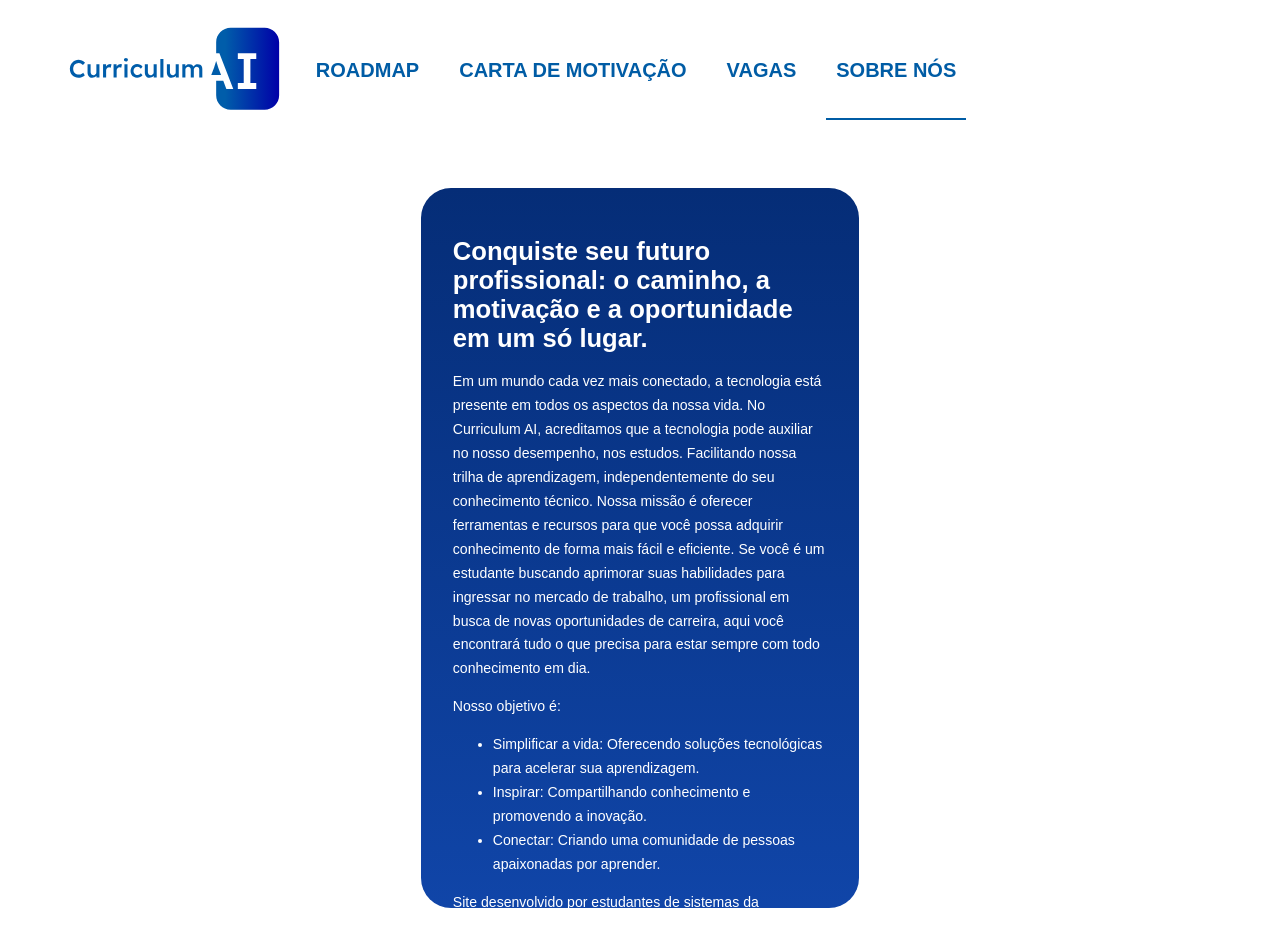
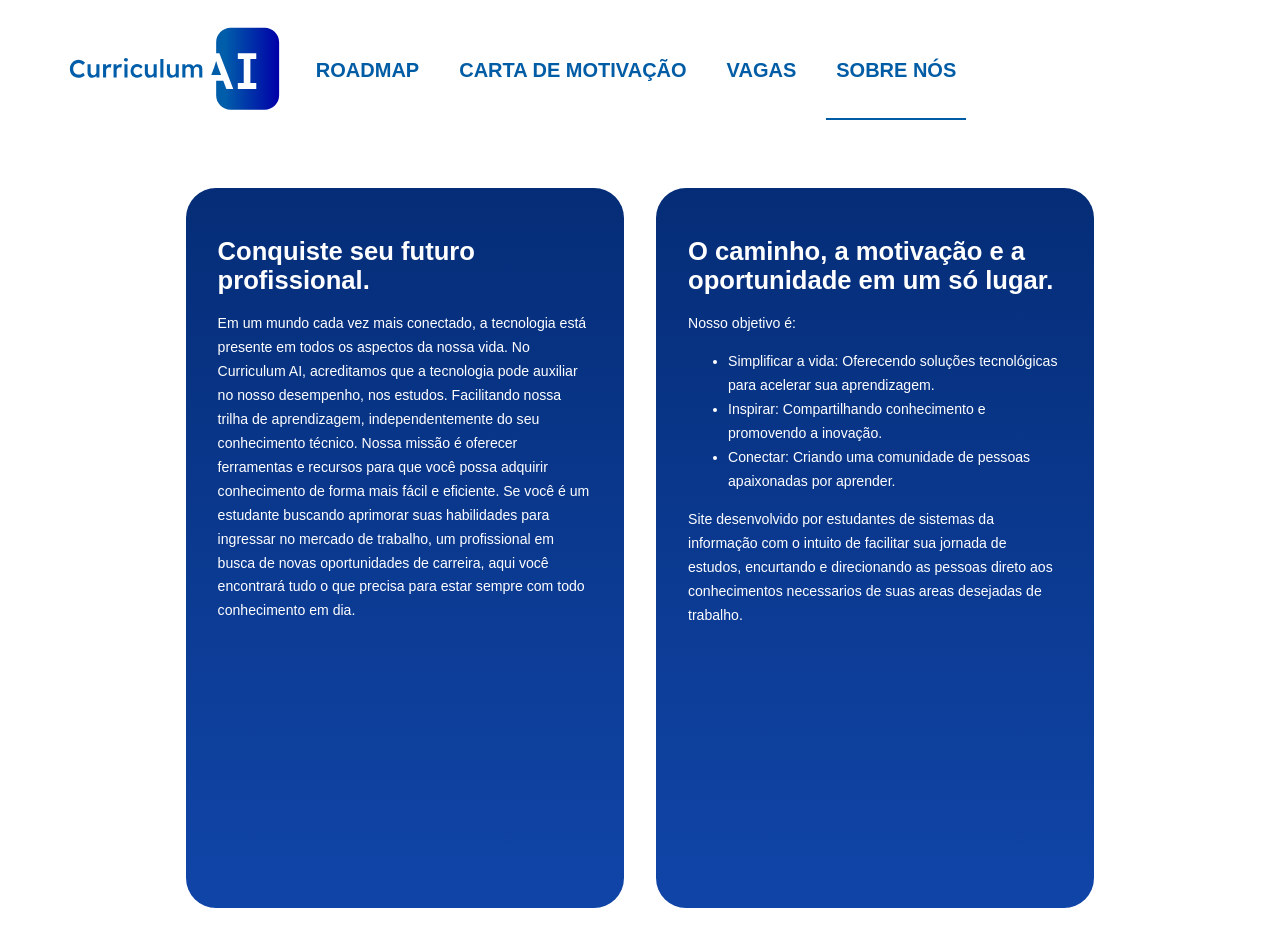
Before and after one commit to Curriculum-Vitae-AI/Curriculum-AI-FrontEnd, a React (Create React App) app: page /sobre in a window 1280 px wide. Shown: the top 946 px of the page. Built offline with nearby package versions, Linux system fonts and the light colour scheme.

Commit message:
fix: corrige caixas sobre nos

```diff
--- a/src/pages/SobreNos.js
+++ b/src/pages/SobreNos.js
@@ -6,7 +6,7 @@ function SobreNos() {
             <div className={styles.cardSobreNosPrincipal}>
                 <div className={styles.tituloSobreNos}>
                     <h1>
-                        Conquiste seu futuro profissional: o caminho, a motivação e a oportunidade em um só lugar.
+                        Conquiste seu futuro profissional.
                     </h1>
                 </div>
                 <div className={styles.cardSobreNosSegundario}>
@@ -19,6 +19,15 @@ function SobreNos() {
                         ingressar no mercado de trabalho, um profissional em busca de novas oportunidades de carreira,
                         aqui você encontrará tudo o que precisa para estar sempre com todo conhecimento em dia.
                     </p>
+                </div>
+            </div>
+            <div className={styles.cardSobreNosPrincipal}>
+                <div className={styles.tituloSobreNos}>
+                    <h1>
+                        O caminho, a motivação e a oportunidade em um só lugar.
+                    </h1>
+                </div>
+                <div className={styles.cardSobreNosSegundario}>
                     <p>
                         Nosso objetivo é:
                     </p>
```
